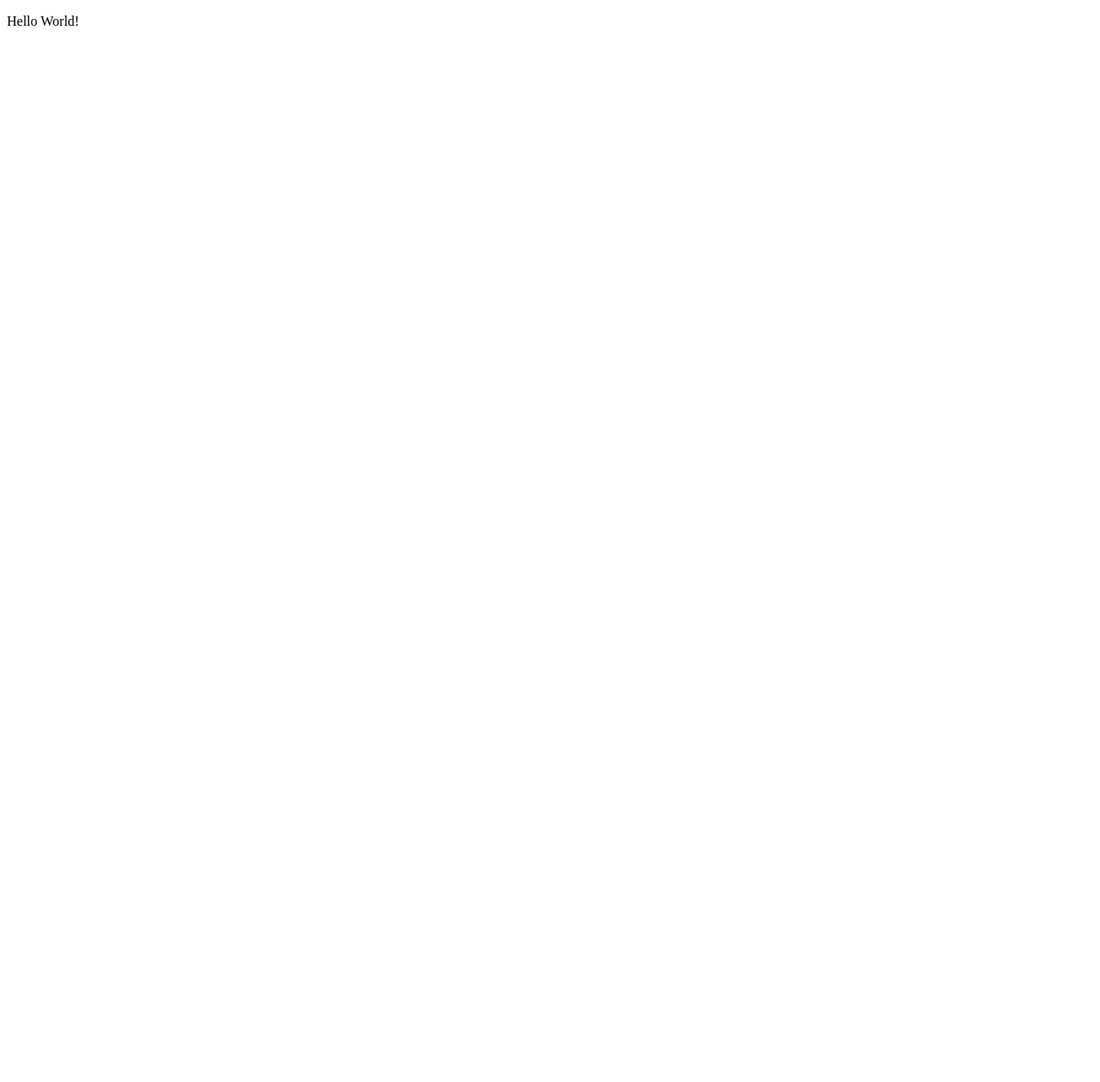
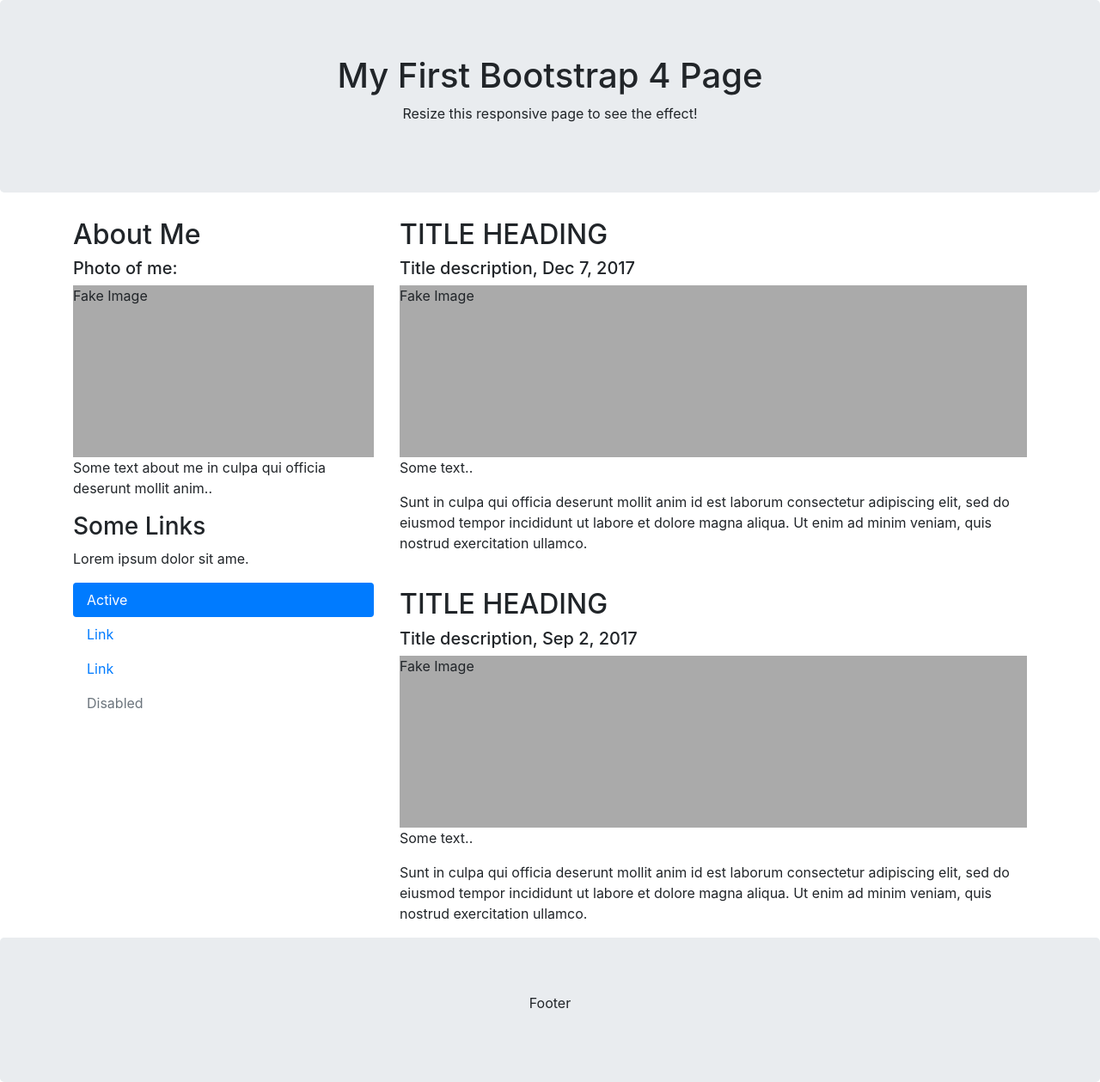
Before and after one commit to mihailovily/mihailovily.github.io, a plain HTML site: page index.html in a window 1280 px wide. Shown: the whole page at 86% size. Before the commit the page ends 800 px from the top, so only its background shows below. Drawn offline with nearby package versions, Linux system fonts and the light colour scheme.

Commit message:
Update index.html

```diff
--- a/index.html
+++ b/index.html
@@ -1,11 +1,73 @@
+
 <!DOCTYPE html>
-<html lang="ru">
+<html lang="en">
 <head>
-    <meta charset="utf-8">
-    <meta name="viewport" content="width=device-width, initial-scale=1.0">
-    <title></title>
+  <title>Bootstrap 4 Website Example</title>
+  <meta charset="utf-8">
+  <meta name="viewport" content="width=device-width, initial-scale=1">
+  <link rel="stylesheet" href="https://maxcdn.bootstrapcdn.com/bootstrap/4.4.1/css/bootstrap.min.css">
+  <script src="https://ajax.googleapis.com/ajax/libs/jquery/3.4.1/jquery.min.js"></script>
+  <script src="https://cdnjs.cloudflare.com/ajax/libs/popper.js/1.16.0/umd/popper.min.js"></script>
+  <script src="https://maxcdn.bootstrapcdn.com/bootstrap/4.4.1/js/bootstrap.min.js"></script>
+  <style>
+  .fakeimg {
+    height: 200px;
+    background: #aaa;
+  }
+  </style>
 </head>
 <body>
-    <p>Hello World!</p>
+
+<div class="jumbotron text-center" style="margin-bottom:0">
+  <h1>My First Bootstrap 4 Page</h1>
+  <p>Resize this responsive page to see the effect!</p>
+</div>
+
+
+<div class="container" style="margin-top:30px">
+  <div class="row">
+    <div class="col-sm-4">
+      <h2>About Me</h2>
+      <h5>Photo of me:</h5>
+      <div class="fakeimg">Fake Image</div>
+      <p>Some text about me in culpa qui officia deserunt mollit anim..</p>
+      <h3>Some Links</h3>
+      <p>Lorem ipsum dolor sit ame.</p>
+      <ul class="nav nav-pills flex-column">
+        <li class="nav-item">
+          <a class="nav-link active" href="#">Active</a>
+        </li>
+        <li class="nav-item">
+          <a class="nav-link" href="#">Link</a>
+        </li>
+        <li class="nav-item">
+          <a class="nav-link" href="#">Link</a>
+        </li>
+        <li class="nav-item">
+          <a class="nav-link disabled" href="#">Disabled</a>
+        </li>
+      </ul>
+      <hr class="d-sm-none">
+    </div>
+    <div class="col-sm-8">
+      <h2>TITLE HEADING</h2>
+      <h5>Title description, Dec 7, 2017</h5>
+      <div class="fakeimg">Fake Image</div>
+      <p>Some text..</p>
+      <p>Sunt in culpa qui officia deserunt mollit anim id est laborum consectetur adipiscing elit, sed do eiusmod tempor incididunt ut labore et dolore magna aliqua. Ut enim ad minim veniam, quis nostrud exercitation ullamco.</p>
+      <br>
+      <h2>TITLE HEADING</h2>
+      <h5>Title description, Sep 2, 2017</h5>
+      <div class="fakeimg">Fake Image</div>
+      <p>Some text..</p>
+      <p>Sunt in culpa qui officia deserunt mollit anim id est laborum consectetur adipiscing elit, sed do eiusmod tempor incididunt ut labore et dolore magna aliqua. Ut enim ad minim veniam, quis nostrud exercitation ullamco.</p>
+    </div>
+  </div>
+</div>
+
+<div class="jumbotron text-center" style="margin-bottom:0">
+  <p>Footer</p>
+</div>
+
 </body>
 </html>
```
